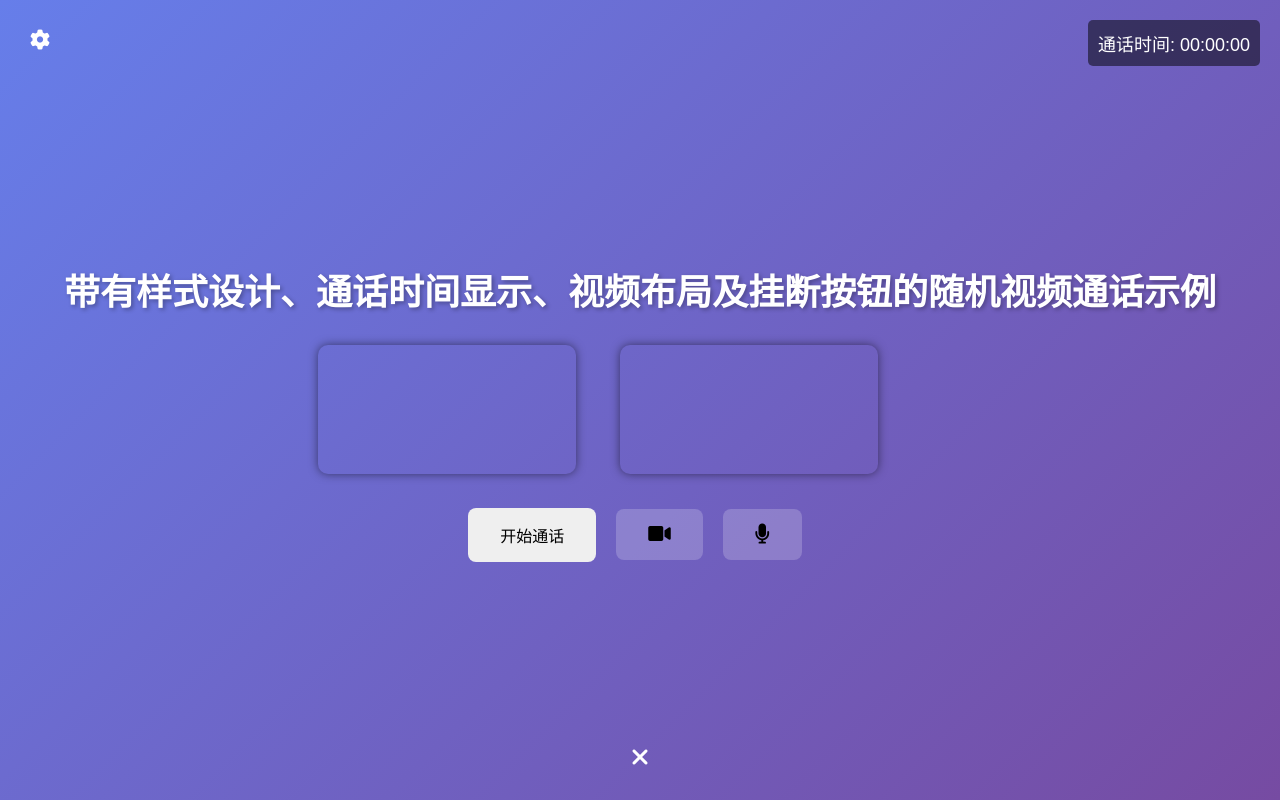
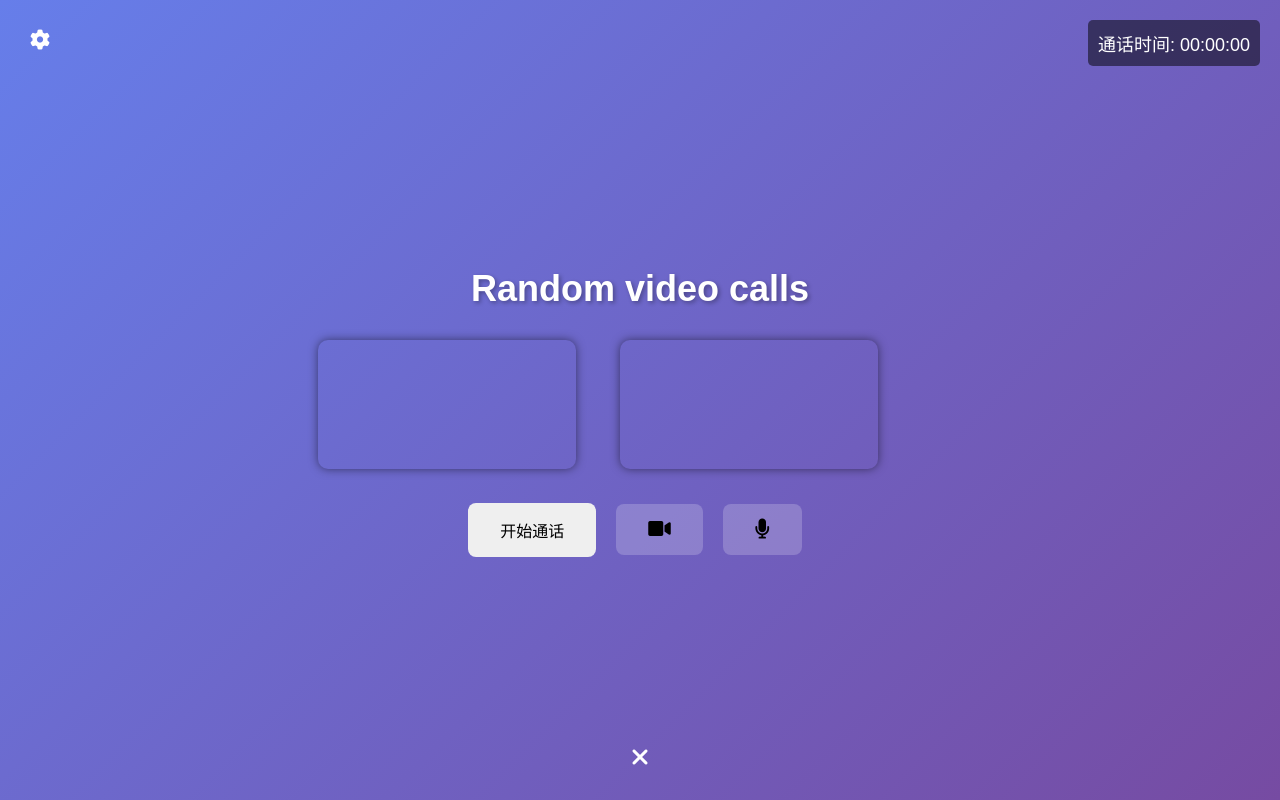
Before and after one commit to XioahuW/Random-video-calls, a plain HTML site: page index.html in a window 1280 px wide. Drawn offline with Linux system fonts and the light colour scheme.

Commit message:
Update index.html

```diff
--- a/index.html
+++ b/index.html
@@ -3,7 +3,7 @@
 
 <head>
   <meta charset="UTF-8">
-  <title>Random Video Call with Stylish Design, Call Duration, Video Layout and Hangup Button</title>
+  <title>Random video</title>
   <link rel="stylesheet" type="text/css" href="styles.css">
   <link rel="stylesheet" href="https://cdnjs.cloudflare.com/ajax/libs/font-awesome/6.0.0/css/all.min.css">
   <style>
@@ -182,7 +182,7 @@
 </head>
 
 <body>
-  <h1>带有样式设计、通话时间显示、视频布局及挂断按钮的随机视频通话示例</h1>
+  <h1>Random video calls</h1>
   <div id="video-container">
     <video id="localVideo" autoplay playsinline></video>
     <video id="remoteVideo" autoplay playsinline></video>
```
